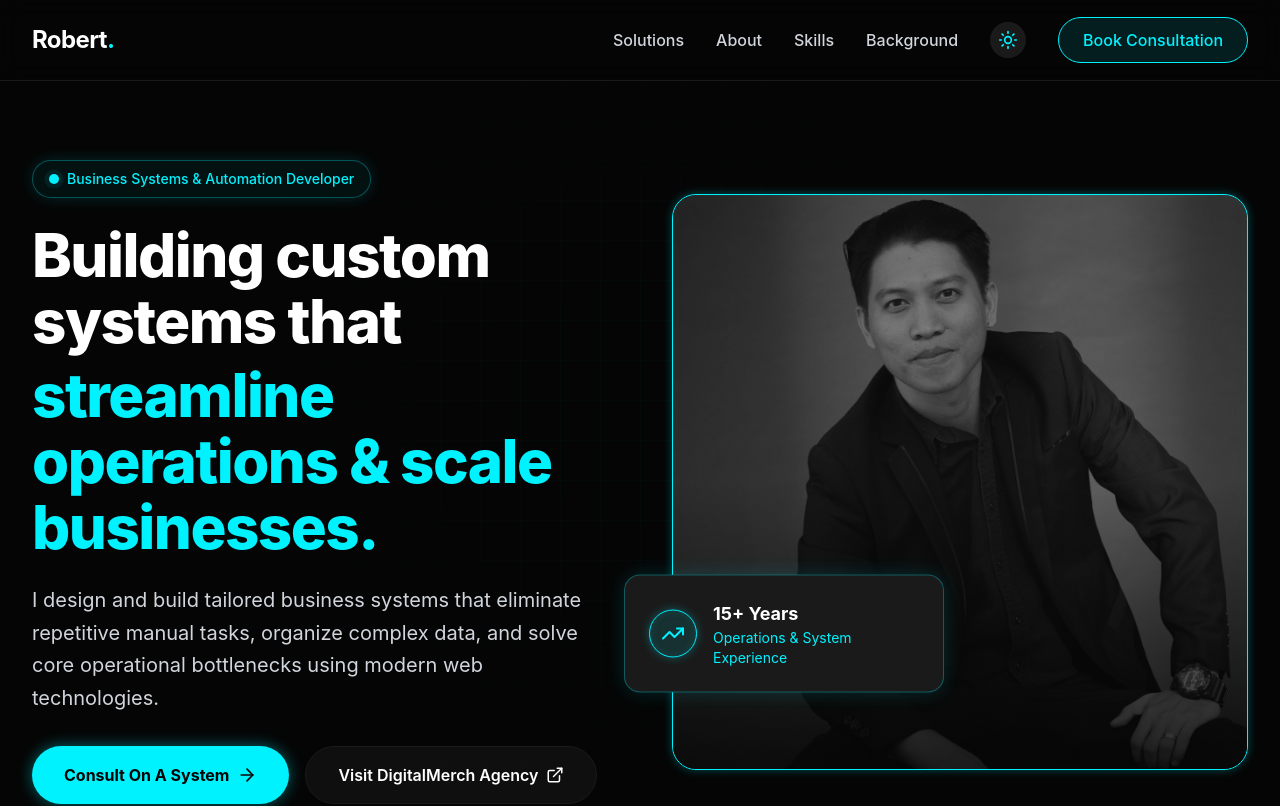
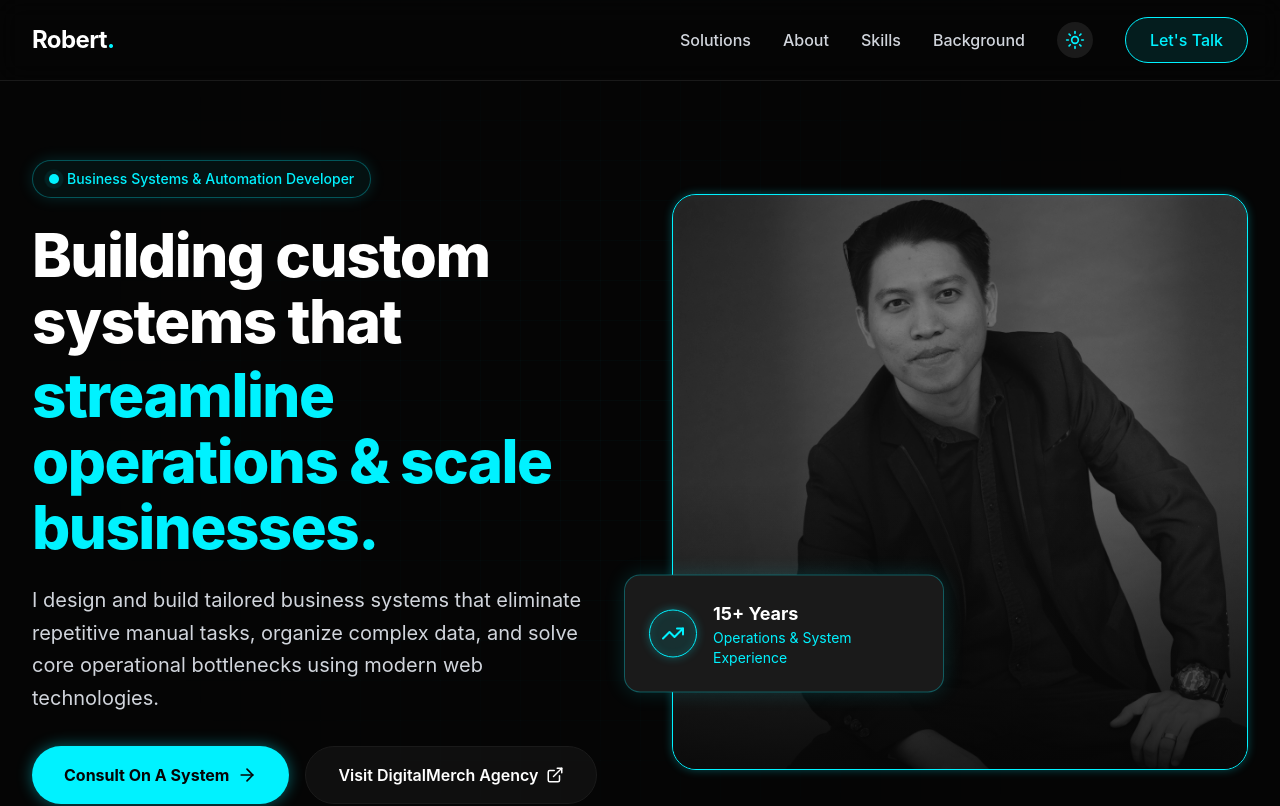
Before and after one commit to digitalmerch4862/portfolio, a React (Vite) app: page / in a window 1280 px wide. Shown: the top 806 px of the page. Built offline with nearby package versions, Linux system fonts and the light colour scheme.

Commit message:
Clean email buttons and direct to mailto with target email in To field

```diff
--- a/src/App.tsx
+++ b/src/App.tsx
@@ -26,25 +26,8 @@ function App() {
 
   const toggleTheme = () => setIsDark(!isDark);
 
-  // Auto-compose consultation / appointment inquiry email template
-  const emailSubject = encodeURIComponent("Consultation & Inquiry: Custom Business Systems / Automation");
-  const emailBody = encodeURIComponent(
-`Hi Robert,
-
-I would like to schedule a consultation / appointment regarding a custom business system for our operations.
-
-Here are a few details about our inquiry:
-- Name:
-- Company / Business Name:
-- Current Operational Bottleneck / Process to Automate:
-- Desired Timeline / Budget:
-- Preferred Date & Time for Call:
-
-Looking forward to hearing from you!
-
-Best regards,`
-  );
-  const autoComposeMailto = `mailto:garciarobertrich@gmail.com?subject=${emailSubject}&body=${emailBody}`;
+  // Direct mailto link that immediately targets your email address
+  const directEmailLink = "mailto:garciarobertrich@gmail.com";
 
   const skillCategories = [
     {
@@ -116,8 +99,8 @@ Best regards,`
                 {isDark ? <Sun size={20} /> : <Moon size={20} />}
               </button>
 
-              <a href={autoComposeMailto} className="bg-brand-600 dark:bg-cyber-blue/10 border border-transparent dark:border-cyber-blue text-white dark:text-cyber-blue px-6 py-2.5 rounded-full font-medium hover:bg-brand-700 dark:hover:bg-cyber-blue dark:hover:text-cyber-dark transition-all dark:neon-border hover:shadow-lg dark:hover:shadow-[0_0_20px_#00f2ff]">
-                Book Consultation
+              <a href={directEmailLink} className="bg-brand-600 dark:bg-cyber-blue/10 border border-transparent dark:border-cyber-blue text-white dark:text-cyber-blue px-6 py-2.5 rounded-full font-medium hover:bg-brand-700 dark:hover:bg-cyber-blue dark:hover:text-cyber-dark transition-all dark:neon-border hover:shadow-lg dark:hover:shadow-[0_0_20px_#00f2ff]">
+                Let's Talk
               </a>
             </div>
           </div>
@@ -144,7 +127,7 @@ Best regards,`
                 I design and build tailored business systems that eliminate repetitive manual tasks, organize complex data, and solve core operational bottlenecks using modern web technologies.
               </p>
               <div className="flex flex-col sm:flex-row gap-4 justify-center lg:justify-start">
-                <a href={autoComposeMailto} className="inline-flex items-center justify-center gap-2 bg-slate-900 dark:bg-cyber-blue text-white dark:text-cyber-dark px-8 py-4 rounded-full font-bold hover:bg-slate-800 dark:hover:bg-white transition-all shadow-lg dark:shadow-[0_0_15px_rgba(0,242,255,0.4)] dark:hover:shadow-[0_0_25px_rgba(0,242,255,0.6)]">
+                <a href={directEmailLink} className="inline-flex items-center justify-center gap-2 bg-slate-900 dark:bg-cyber-blue text-white dark:text-cyber-dark px-8 py-4 rounded-full font-bold hover:bg-slate-800 dark:hover:bg-white transition-all shadow-lg dark:shadow-[0_0_15px_rgba(0,242,255,0.4)] dark:hover:shadow-[0_0_25px_rgba(0,242,255,0.6)]">
                   Consult On A System
                   <ArrowRight size={20} />
                 </a>
@@ -298,9 +281,8 @@ Best regards,`
                   </div>
                   <div className="flex items-center gap-2">
                     <Mail size={18} className="text-brand-500 dark:text-cyber-blue" />
-                    <a href={autoComposeMailto} className="hover:text-brand-600 dark:hover:text-cyber-blue transition-colors flex items-center gap-1.5" title="Click to compose inquiry email">
-                      <span>garciarobertrich@gmail.com</span>
-                      <span className="text-xs bg-brand-50 dark:bg-cyber-blue/10 text-brand-600 dark:text-cyber-blue px-2 py-0.5 rounded border border-brand-200 dark:border-cyber-blue/30">Auto-compose</span>
+                    <a href={directEmailLink} className="hover:text-brand-600 dark:hover:text-cyber-blue transition-colors font-medium">
+                      garciarobertrich@gmail.com
                     </a>
                   </div>
                   {/* Quick Chat / Call Icons */}
@@ -373,11 +355,11 @@ Best regards,`
 
           <div className="flex flex-col items-center gap-6">
             <a
-              href={autoComposeMailto}
+              href={directEmailLink}
               className="inline-flex items-center gap-3 bg-brand-500 dark:bg-cyber-blue text-white dark:text-cyber-dark px-8 py-4 rounded-full font-bold text-lg hover:bg-brand-400 dark:hover:bg-white transition-all shadow-[0_0_20px_rgba(20,184,166,0.2)] dark:shadow-[0_0_20px_rgba(0,242,255,0.4)] group"
             >
               <Mail size={20} className="group-hover:scale-110 transition-transform" />
-              <span>Send Consultation Inquiry (Auto-compose)</span>
+              <span>garciarobertrich@gmail.com</span>
             </a>
 
             {/* Direct Connect Buttons */}
```
